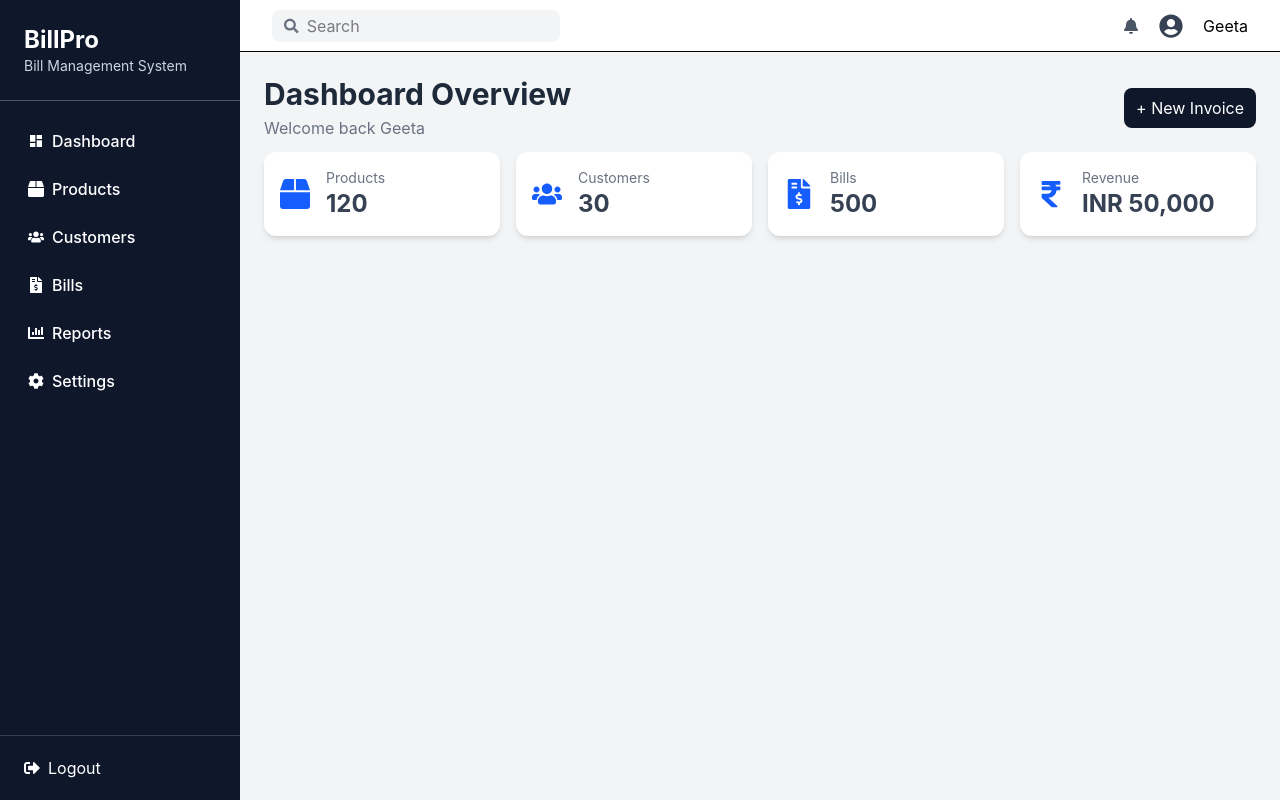
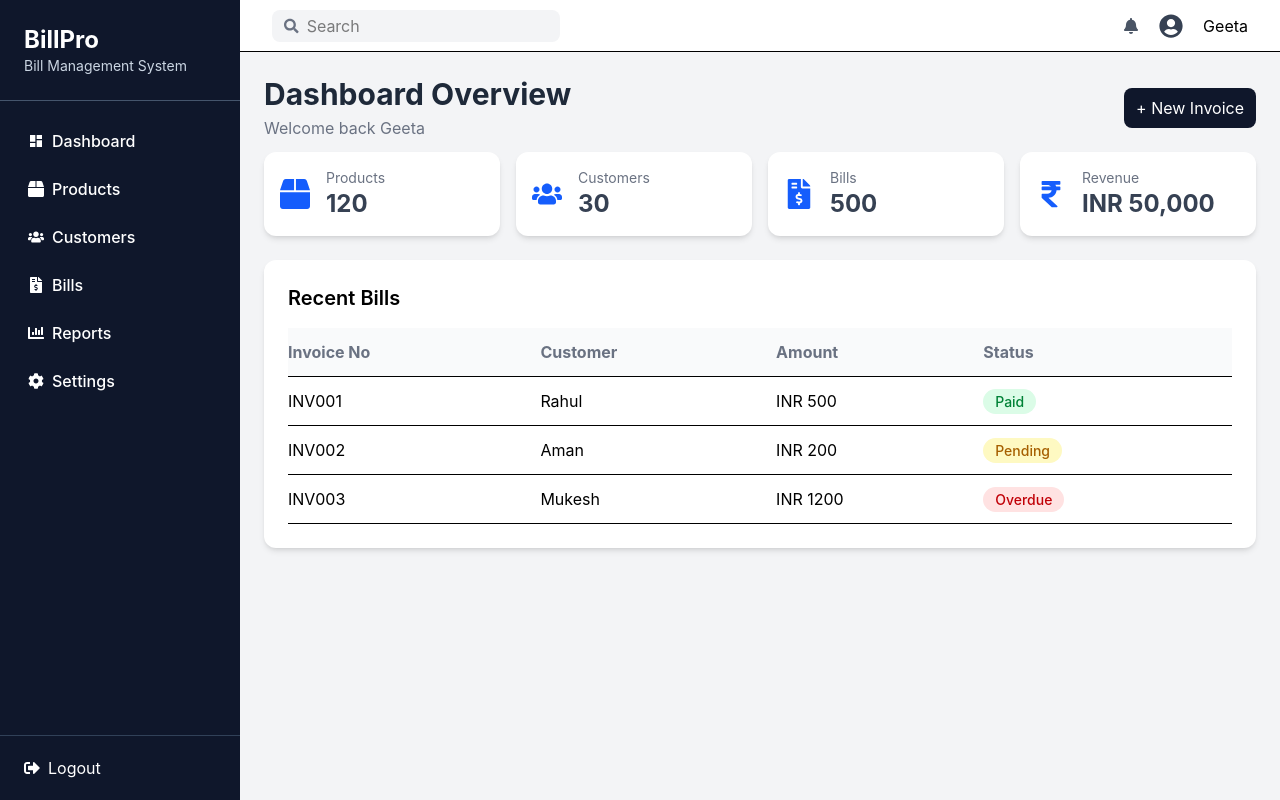
Before and after one commit to Mistrygeeta/Billing-App, a React app in the folder frontend/: page /dashboard in a window 1280 px wide. Built offline with nearby package versions, Linux system fonts and the light colour scheme; the HTML template or start-up script is replaced by a standard one.

Commit message:
Add RecentBills component to Dashboard with table layout for displaying recent invoices

```diff
--- a/frontend/src/components/Dashboard/RecentBills.jsx
+++ b/frontend/src/components/Dashboard/RecentBills.jsx
@@ -2,8 +2,46 @@ import React from 'react'
 
 const RecentBills = () => {
   return (
-    <div>RecentBills</div>
+    <div className='bg-white mt-6 shadow-md p-6 rounded-xl'>
+      <h2 className='text-xl font-semibold mb-4'>Recent Bills</h2>
+      <table className='w-full'>
+        <thead className='bg-gray-50'>
+          <tr className='border-b' >
+            <th className='text-left py-3 text-gray-500'>Invoice No</th>
+            <th className='text-left py-3  text-gray-500'>Customer</th>
+            <th className='text-left py-3  text-gray-500'>Amount</th>
+            <th className='text-left py-3  text-gray-500'>Status</th>
+          </tr>
+        </thead>
+        <tbody>
+          <tr className='border-b hover:bg-gray-50'>
+            <td className='py-3'>INV001</td>
+            <td className='py-3'>Rahul</td>
+            <td className='py-3'>INR 500</td>
+            <td className='py-3'>
+              <span className='bg-green-100 text-green-700 rounded-full py-1 px-3 text-sm font-medium'>Paid</span>
+              </td>
+          </tr>
+          <tr className='border-b hover:bg-gray-50'>
+            <td className='py-3'>INV002</td>
+            <td className='py-3'>Aman</td>
+            <td className='py-3'>INR 200</td>
+            <td className='py-3'>
+              <span className='bg-yellow-100 text-yellow-700 rounded-full py-1 px-3 text-sm font-medium'>Pending</span>
+              </td>
+          </tr>
+          <tr className='border-b hover:bg-gray-50'>
+            <td className='py-3'>INV003</td>
+            <td className='py-3'>Mukesh</td>
+            <td className='py-3'>INR 1200</td>
+            <td className='py-3'>
+              <span className='bg-red-100 text-red-700 rounded-full py-1 px-3 text-sm font-medium'>Overdue</span>
+              </td>
+          </tr>
+        </tbody>
+      </table>
+    </div>
   )
 }
 
-export default RecentBills
+export default RecentBills;
--- a/frontend/src/pages/Dashboard.jsx
+++ b/frontend/src/pages/Dashboard.jsx
@@ -3,6 +3,7 @@ import Sidebar from '../components/Sidebar/Sidebar'
 import Navbar from '../components/Navbar/Navbar';
 import StatCard from '../components/Dashboard/StatCard';
 import { FaBox,FaUsers, FaFileInvoiceDollar, FaRupeeSign } from 'react-icons/fa';
+import RecentBills from '../components/Dashboard/RecentBills';
 
 const Dashboard = () => {
   return (
@@ -26,6 +27,7 @@ const Dashboard = () => {
           <StatCard title="Bills" value ="500" icon ={<FaFileInvoiceDollar />} />
           <StatCard  title="Revenue" value= "INR 50,000" icon= {<FaRupeeSign />} />
         </div>
+        <RecentBills/>
       </div>
     </div>
     </div>
```
